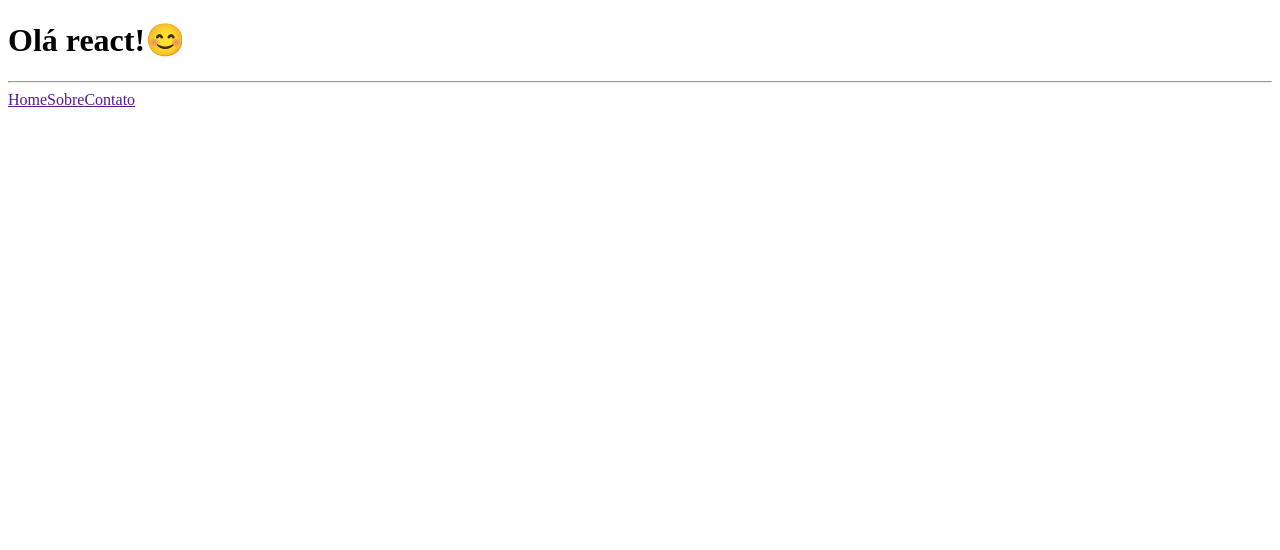
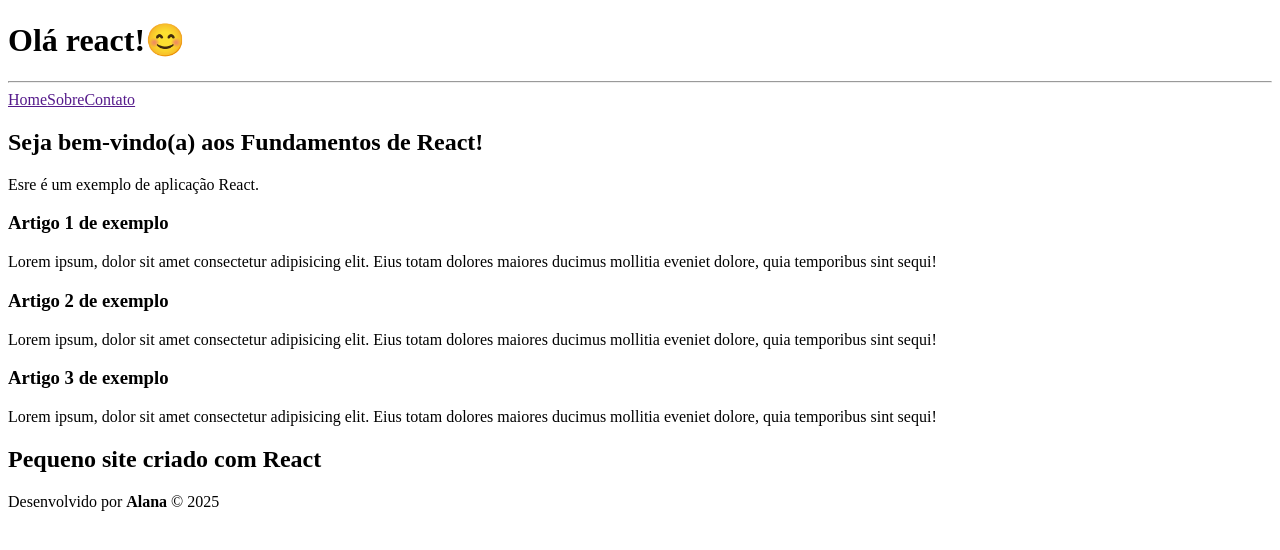
Before and after one commit to alanasrocha08/react-fundamentos, a React (Vite) app: page / in a window 1280 px wide. Shown: the top 550 px of the page. Built offline with nearby package versions, Linux system fonts and the light colour scheme.

Commit message:
Update App.tsx

```diff
--- a/src/App.tsx
+++ b/src/App.tsx
@@ -12,7 +12,50 @@ export default function App() {
           <a href="">Contato</a>
         </nav>
       </header>
-      <main></main>
+
+      {/* Comentários no meio do JSX: é normal ficar entre {} */}
+      {/* Ao usar outros elementos HTML no JSX, é importante envolver tudo em um único <> </> (Fragmento React)  */}
+
+      <main>
+        <section>
+          <h2>Seja bem-vindo(a) aos Fundamentos de React!</h2>
+          <p>Esre é um exemplo de aplicação React.</p>
+
+          <article>
+            <h3>Artigo 1 de exemplo</h3>
+            <p>
+              Lorem ipsum, dolor sit amet consectetur adipisicing elit. Eius
+              totam dolores maiores ducimus mollitia eveniet dolore, quia
+              temporibus sint sequi!
+            </p>
+          </article>
+
+          <article>
+            <h3>Artigo 2 de exemplo</h3>
+            <p>
+              Lorem ipsum, dolor sit amet consectetur adipisicing elit. Eius
+              totam dolores maiores ducimus mollitia eveniet dolore, quia
+              temporibus sint sequi!
+            </p>
+          </article>
+
+          <article>
+            <h3>Artigo 3 de exemplo</h3>
+            <p>
+              Lorem ipsum, dolor sit amet consectetur adipisicing elit. Eius
+              totam dolores maiores ducimus mollitia eveniet dolore, quia
+              temporibus sint sequi!
+            </p>
+          </article>
+        </section>
+      </main>
+
+      <footer>
+        <h2>Pequeno site criado com React</h2>
+        <p>
+          Desenvolvido por <b>Alana</b> &copy; 2025
+        </p>
+      </footer>
     </>
   );
 }
```
